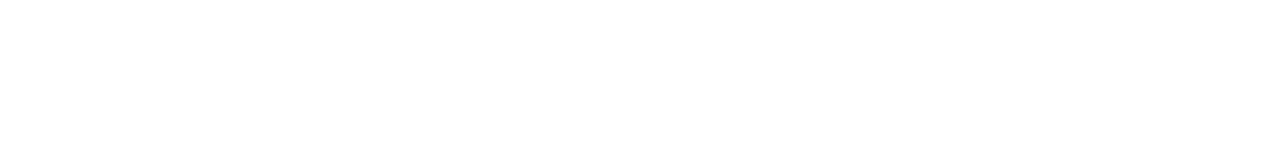
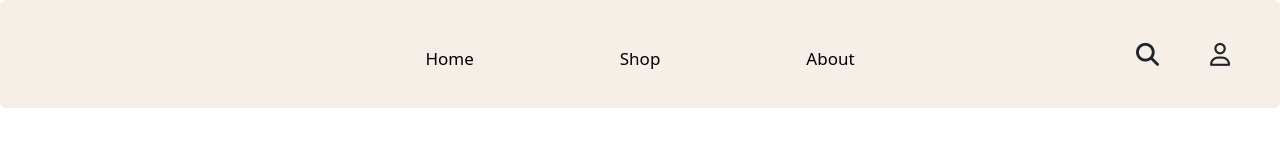
Before and after one commit to Rixvro/CFA-Lvl5-Project, a plain HTML site: page index.html in a window 1280 px wide. Drawn offline with nearby package versions, Linux system fonts and the light colour scheme.

Commit message:
created a nav bar

```diff
--- a/index.css
+++ b/index.css
@@ -0,0 +1,16 @@
+.btn{
+    font-size: 23px;
+    margin-right: 25px;
+}
+
+nav{
+    background-color: #F5EFE7;
+    color: #F5EFE7;
+}
+
+.nav-link{
+    color: black;
+    font-weight: 500;
+    margin: 30px 65px 20px 65px;
+    font-size: 17px;
+}
--- a/index.html
+++ b/index.html
@@ -4,8 +4,45 @@
     <meta charset="UTF-8">
     <meta name="viewport" content="width=device-width, initial-scale=1.0">
     <title>Document</title>
+
+
+     <!--Font awesome script-->
+  <script src="https://kit.fontawesome.com/599c331bee.js" crossorigin="anonymous"></script>
+    <!-- Bootstrap CDN -->
+    <link rel="stylesheet" href="https://cdn.jsdelivr.net/npm/bootstrap@5.3.0/dist/css/bootstrap.min.css">
+    <!-- Style CSS -->
+    <link href="./index.css" rel="stylesheet">
+
 </head>
 <body>
 
+
+    <nav class="navbar navbar-expand-lg rounded">
+        <div class="container-fluid">
+          <button class="navbar-toggler" type="button" data-bs-toggle="collapse" aria-expanded="false" aria-label="Toggle navigation">
+            <span class="navbar-toggler-icon"></span>
+          </button>
+
+          <div class="collapse navbar-collapse d-lg-flex">
+            <a class="navbar-brand col-lg-3 me-0" href="#"></a>
+            <ul class="navbar-nav col-lg-6 justify-content-lg-center">
+              <li class="nav-item">
+                <a class="nav-link" href="#">Home</a>
+              </li>
+              <li class="nav-item">
+                <a class="nav-link" href="#">Shop</a>
+              </li>
+              <li class="nav-item">
+                <a class="nav-link" href="#">About</a>
+              </li>
+            </ul>
+            <div class="navbtn d-lg-flex col-lg-3 justify-content-lg-end">
+                <button type="button" class="btn"><i class="fa-solid fa-magnifying-glass"></i></button>
+                <button type="button" class="btn"><i class="fa-regular fa-user"></i></i></button>
+            </div>
+          </div>
+        </div>
+      </nav>
+
 </body>
 </html>
```
